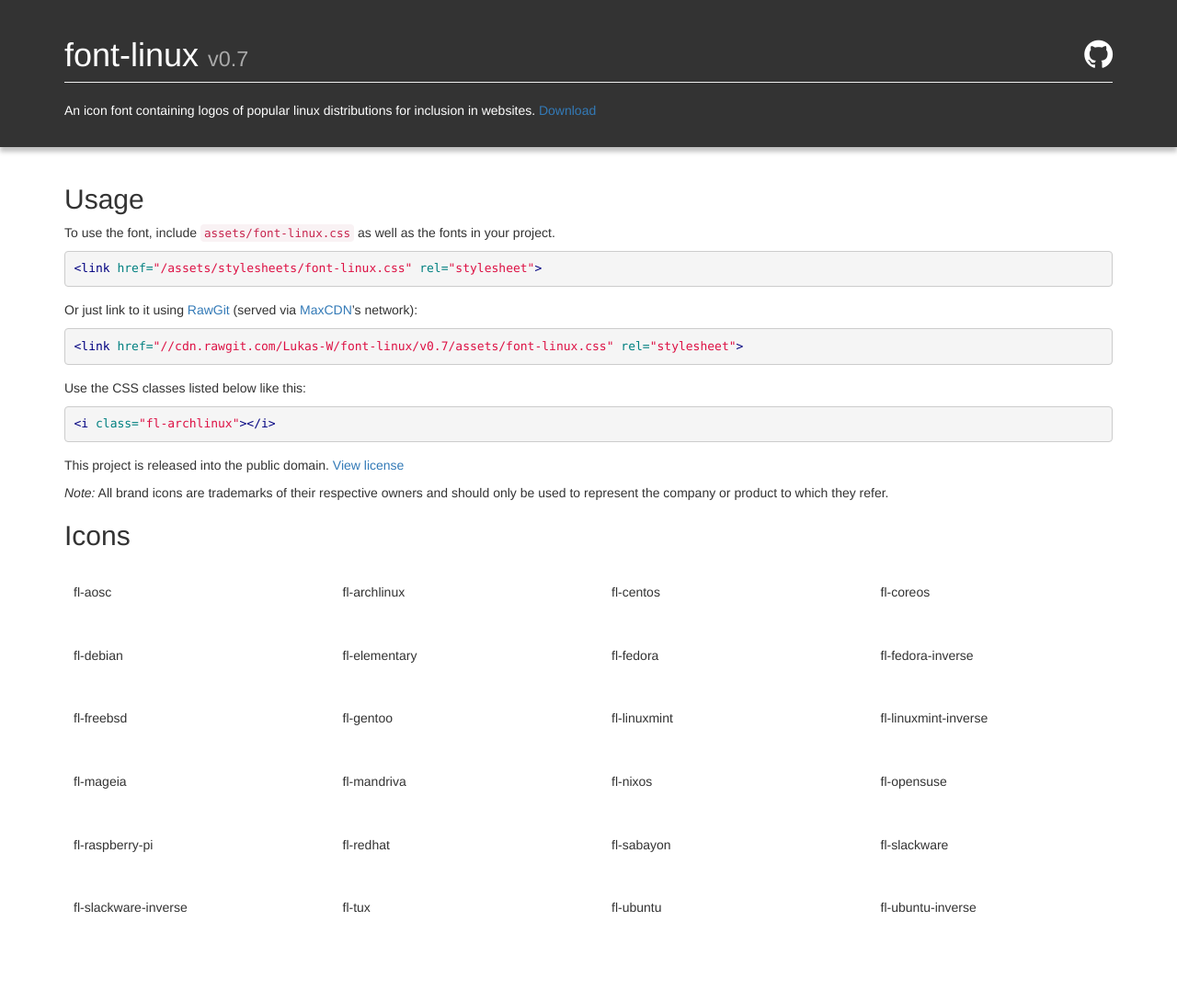
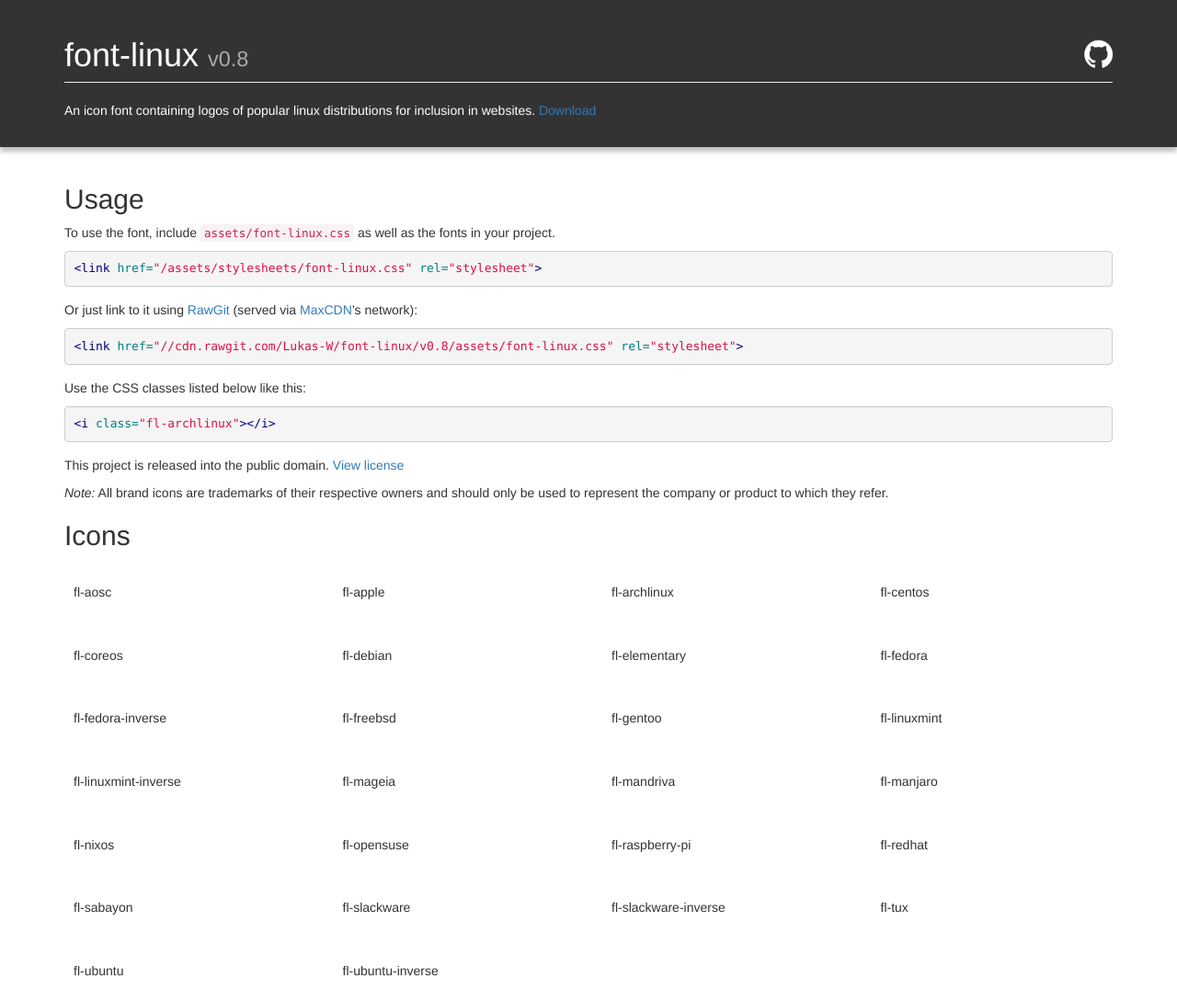
Before and after one commit to lukas-w/font-logos, a Jekyll site: the page built from index.html, in a window 1280 px wide. Shown: the whole page at 92% size. Built offline with Jekyll 4.4.1, drawn with Linux system fonts in a browser that asks for light colours; nearby versions of some CDN libraries; some web fonts are replaced; before the commit the page ends 1021 px from its top, so only the background shows below that.

Commit message:
Update to v0.8

```diff
--- a/_data/fl.yaml
+++ b/_data/fl.yaml
@@ -1,6 +1,7 @@
-version: 0.7
+version: 0.8
 icons:
     - aosc
+    - apple
     - archlinux
     - centos
     - coreos
@@ -14,6 +15,7 @@ icons:
     - linuxmint-inverse
     - mageia
     - mandriva
+    - manjaro
     - nixos
     - opensuse
     - raspberry-pi
```
